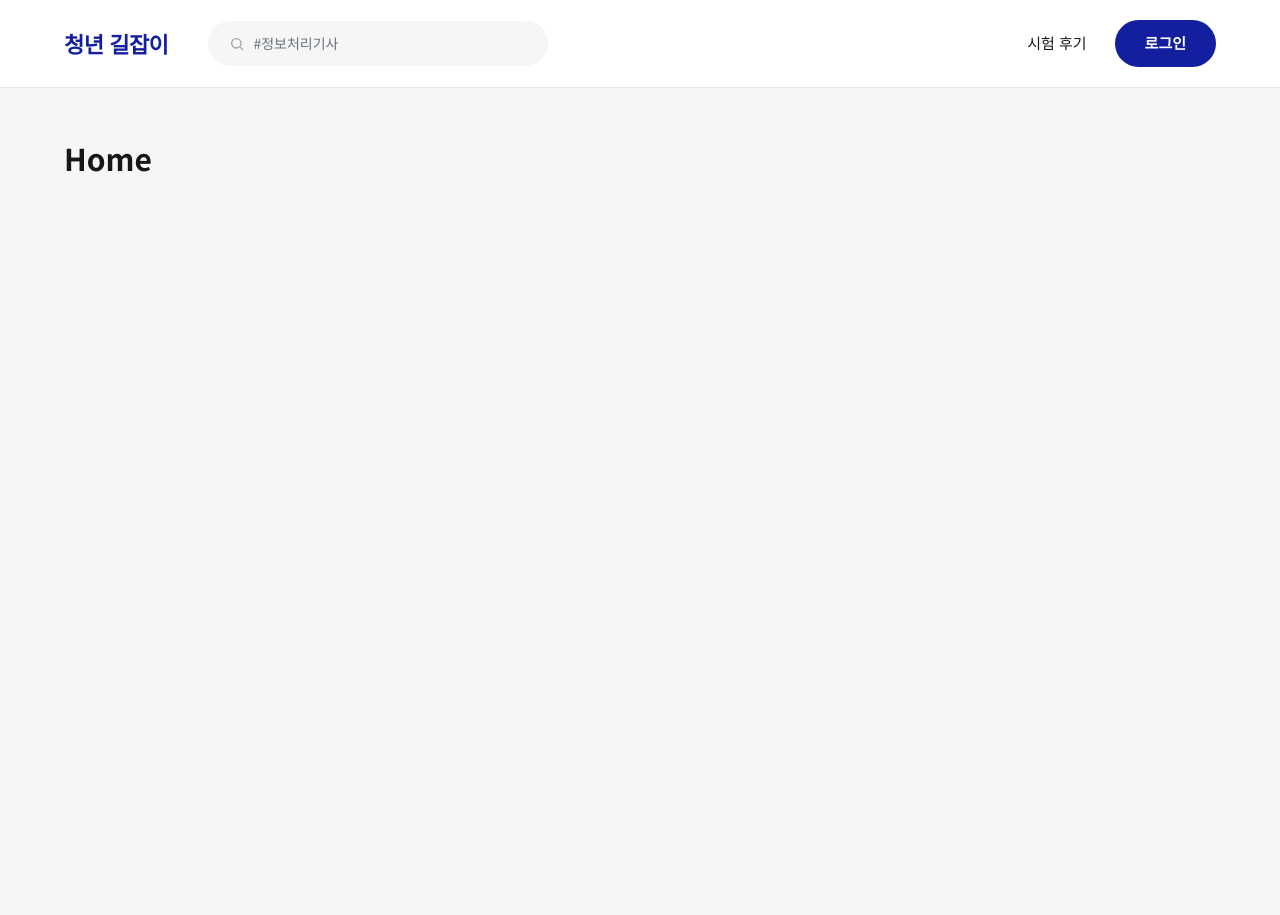
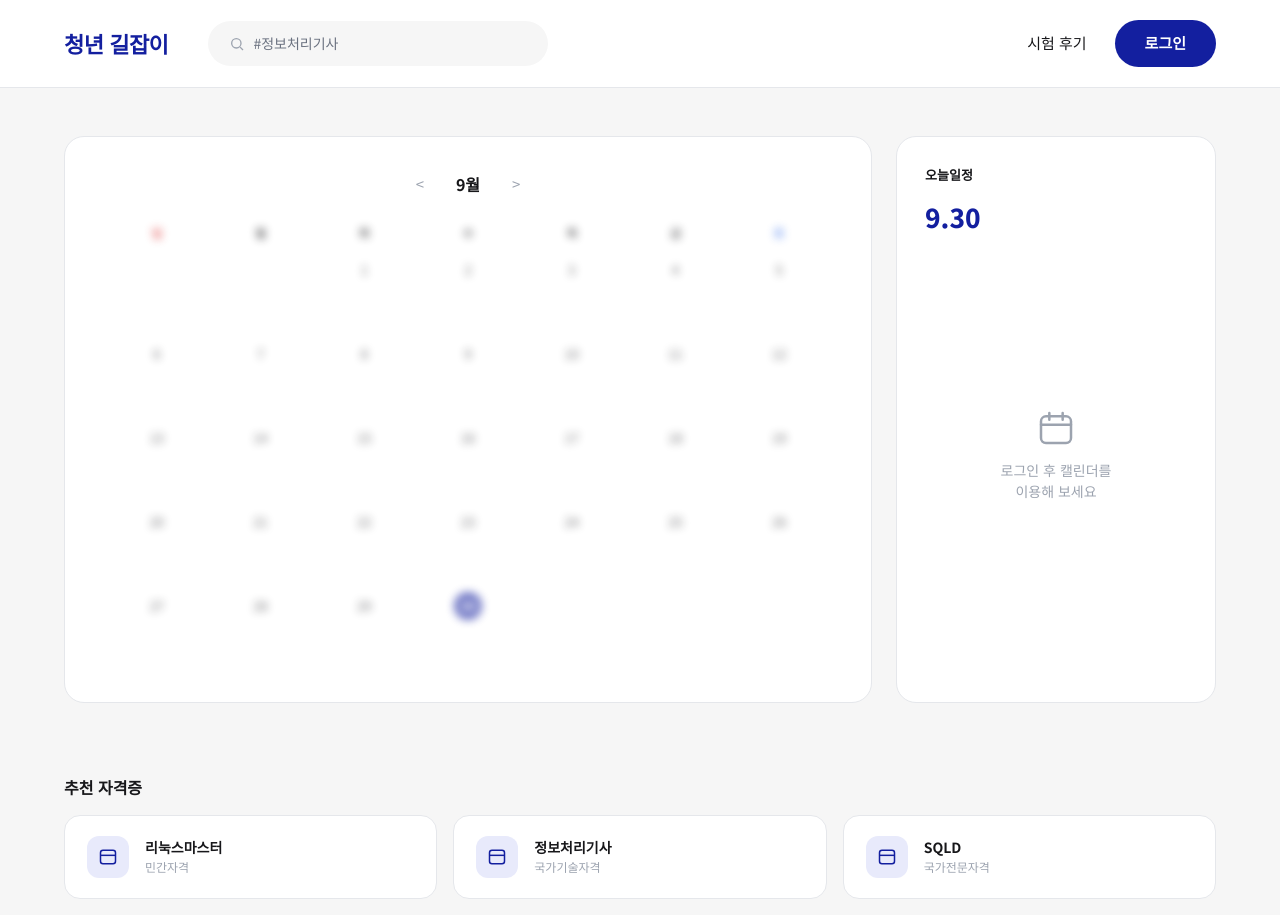
Before and after one commit to 26-2-CapstoneDesign/FrontEnd, a React (Vite) app in the folder youth_guide/: page / in a window 1280 px wide. Shown: the top 915 px of the page. Before the commit the page ends 800 px from the top, so only its background shows below. Built offline with nearby package versions, Linux system fonts and the light colour scheme.

Commit message:
feat: 홈 페이지 구현(캘린더, 오늘 일정, 추천 자격증)

```diff
--- a/youth_guide/src/pages/Home.jsx
+++ b/youth_guide/src/pages/Home.jsx
@@ -1,3 +1,215 @@
+import { useState } from "react";
+import { Link, useOutletContext } from "react-router-dom";
+import "../styles/Home.css";
+
+const WEEKDAYS = ["일", "월", "화", "수", "목", "금", "토"];
+// 주마다 일정 줄을 이만큼 항상 확보해 일정 유무와 상관없이 행 높이를 같게 유지한다.
+const MAX_EVENT_LANES = 2;
+
+// TODO(자격증 API 연동): 추천 자격증 목록을 서버 데이터로 교체
+const RECOMMENDED_CERTS = [
+  { id: "linux-master", name: "리눅스마스터", category: "민간자격" },
+  { id: "engineer-information-processing", name: "정보처리기사", category: "국가기술자격" },
+  { id: "sqld", name: "SQLD", category: "국가전문자격" },
+  { id: "computer-skills", name: "컴퓨터활용능력", category: "국가기술자격" },
+  { id: "toeic", name: "토익", category: "어학" },
+  { id: "electrical-engineer", name: "전기기사", category: "국가기술자격" },
+];
+
+// TODO(캘린더 API 연동): 로그인한 사용자의 등록 일정으로 교체. 지금은 오늘 기준 임시 데이터.
+function getMockEvents(today) {
+  const day = (offset) => new Date(today.getFullYear(), today.getMonth(), today.getDate() + offset);
+  return [
+    { id: 1, title: "정보처리기사 실기 접수", start: day(0), end: day(4) },
+    { id: 2, title: "SQLD 합격자 발표", start: day(0), end: day(0) },
+  ];
+}
+
+const toKey = (date) => date.getFullYear() * 10000 + date.getMonth() * 100 + date.getDate();
+
+/* 해당 월을 주(7칸) 단위 배열로 만든다. 빈 칸은 null */
+function buildWeeks(year, month) {
+  const firstWeekday = new Date(year, month, 1).getDay();
+  const lastDate = new Date(year, month + 1, 0).getDate();
+  const cells = [
+    ...Array(firstWeekday).fill(null),
+    ...Array.from({ length: lastDate }, (_, i) => i + 1),
+  ];
+  while (cells.length % 7 !== 0) cells.push(null);
+  return Array.from({ length: cells.length / 7 }, (_, i) => cells.slice(i * 7, i * 7 + 7));
+}
+
+/* 한 주 안에서 일정이 차지하는 열 구간(1~7)을 구한다. 겹치지 않으면 null */
+function getSegment(event, year, month, week) {
+  const dated = week
+    .map((date, col) => (date ? { col, key: toKey(new Date(year, month, date)) } : null))
+    .filter(Boolean);
+  const inRange = dated.filter(({ key }) => key >= toKey(event.start) && key <= toKey(event.end));
+  if (inRange.length === 0) return null;
+  return { start: inRange[0].col + 1, end: inRange[inRange.length - 1].col + 1 };
+}
+
+function CalendarIcon() {
+  return (
+    <svg width="40" height="40" viewBox="0 0 24 24" fill="none" stroke="currentColor" strokeWidth="1.5" aria-hidden="true">
+      <rect x="3" y="5" width="18" height="16" rx="3" />
+      <path d="M3 10h18M8 3v4M16 3v4" strokeLinecap="round" />
+    </svg>
+  );
+}
+
+function CertIcon() {
+  return (
+    <svg width="20" height="20" viewBox="0 0 24 24" fill="none" stroke="currentColor" strokeWidth="1.8" aria-hidden="true">
+      <rect x="3" y="4" width="18" height="16" rx="3" />
+      <path d="M3 10h18" />
+    </svg>
+  );
+}
+
+function Calendar({ events, isLocked }) {
+  const today = new Date();
+  const [viewDate, setViewDate] = useState(new Date(today.getFullYear(), today.getMonth(), 1));
+  const year = viewDate.getFullYear();
+  const month = viewDate.getMonth();
+  const weeks = buildWeeks(year, month);
+
+  const moveMonth = (delta) => setViewDate(new Date(year, month + delta, 1));
+
+  return (
+    <section className={`calendar-card${isLocked ? " is-locked" : ""}`} aria-label="캘린더">
+      <div className="calendar-nav">
+        <button type="button" className="calendar-nav-button" aria-label="이전 달" onClick={() => moveMonth(-1)}>
+          &lt;
+        </button>
+        <h2 className="calendar-title">{month + 1}월</h2>
+        <button type="button" className="calendar-nav-button" aria-label="다음 달" onClick={() => moveMonth(1)}>
+          &gt;
+        </button>
+      </div>
+
+      {/* 비로그인 시 시안처럼 달력 본문만 흐리게 처리 */}
+      <div className="calendar-body" aria-hidden={isLocked}>
+        <div className="calendar-week calendar-weekdays">
+          {WEEKDAYS.map((label, col) => (
+            <span key={label} className={`calendar-weekday${col === 0 ? " is-sunday" : col === 6 ? " is-saturday" : ""}`}>
+              {label}
+            </span>
+          ))}
+        </div>
+
+        {weeks.map((week, weekIndex) => (
+          <div className="calendar-week is-dates" key={weekIndex}>
+            {week.map((date, col) => {
+              const isToday =
+                date !== null && toKey(new Date(year, month, date)) === toKey(today);
+              return (
+                <div className="calendar-cell" key={col} style={{ gridColumn: col + 1 }}>
+                  {date !== null && <span className={`calendar-date${isToday ? " is-today" : ""}`}>{date}</span>}
+                </div>
+              );
+            })}
+            {!isLocked &&
+              events.slice(0, MAX_EVENT_LANES).map((event, eventIndex) => {
+                const segment = getSegment(event, year, month, week);
+                if (!segment) return null;
+                return (
+                  <span
+                    key={event.id}
+                    className="calendar-event"
+                    style={{ gridColumn: `${segment.start} / ${segment.end + 1}`, gridRow: eventIndex + 2 }}
+                  >
+                    {event.title}
+                  </span>
+                );
+              })}
+          </div>
+        ))}
+      </div>
+    </section>
+  );
+}
+
+function TodayPanel({ today, events, isLoggedIn }) {
+  const todayKey = toKey(today);
+  const todayEvents = events.filter((e) => toKey(e.start) <= todayKey && todayKey <= toKey(e.end));
+
+  return (
+    <aside className="today-card" aria-label="오늘 일정">
+      <h2 className="today-label">오늘일정</h2>
+      <p className="today-date">{`${today.getMonth() + 1}.${today.getDate()}`}</p>
+
+      {!isLoggedIn && (
+        <div className="today-empty">
+          <CalendarIcon />
+          <p>
+            로그인 후 캘린더를
+            <br />
+            이용해 보세요
+          </p>
+        </div>
+      )}
+
+      {isLoggedIn && todayEvents.length === 0 && (
+        <div className="today-empty">
+          <CalendarIcon />
+          <p>등록된 일정이 없습니다.</p>
+        </div>
+      )}
+
+      {isLoggedIn && todayEvents.length > 0 && (
+        <ul className="today-list">
+          {todayEvents.map((event) => (
+            <li key={event.id} className="today-item">
+              {event.title}
+            </li>
+          ))}
+        </ul>
+      )}
+
+      {isLoggedIn && (
+        // TODO(시험 등록): 시험 등록 화면/모달 연결
+        <button type="button" className="today-register">
+          + 시험 등록
+        </button>
+      )}
+    </aside>
+  );
+}
+
 export default function Home() {
-  return <h1>Home</h1>;
+  const { currentUser } = useOutletContext();
+  const isLoggedIn = Boolean(currentUser);
+  const today = new Date();
+  const events = isLoggedIn ? getMockEvents(today) : [];
+
+  return (
+    <div className="home">
+      <div className="home-top">
+        <Calendar events={events} isLocked={!isLoggedIn} />
+        <TodayPanel today={today} events={events} isLoggedIn={isLoggedIn} />
+      </div>
+
+      <section className="home-certs" aria-labelledby="home-certs-title">
+        <h2 id="home-certs-title" className="home-section-title">
+          추천 자격증
+        </h2>
+        <ul className="cert-grid">
+          {RECOMMENDED_CERTS.map((cert) => (
+            <li key={cert.id}>
+              <Link to={`/certifications/${cert.id}`} className="cert-card">
+                <span className="cert-icon">
+                  <CertIcon />
+                </span>
+                <span className="cert-text">
+                  <span className="cert-name">{cert.name}</span>
+                  <span className="cert-category">{cert.category}</span>
+                </span>
+              </Link>
+            </li>
+          ))}
+        </ul>
+      </section>
+    </div>
+  );
 }
```
